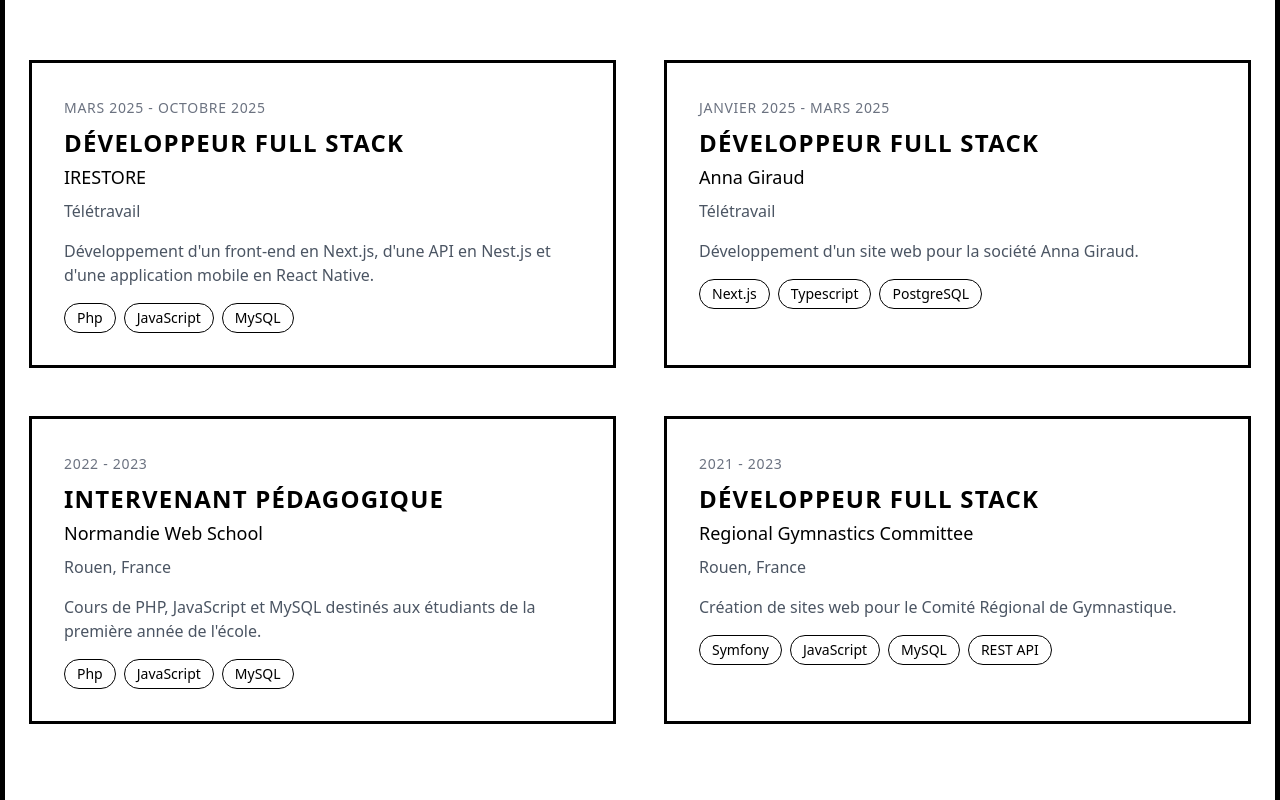
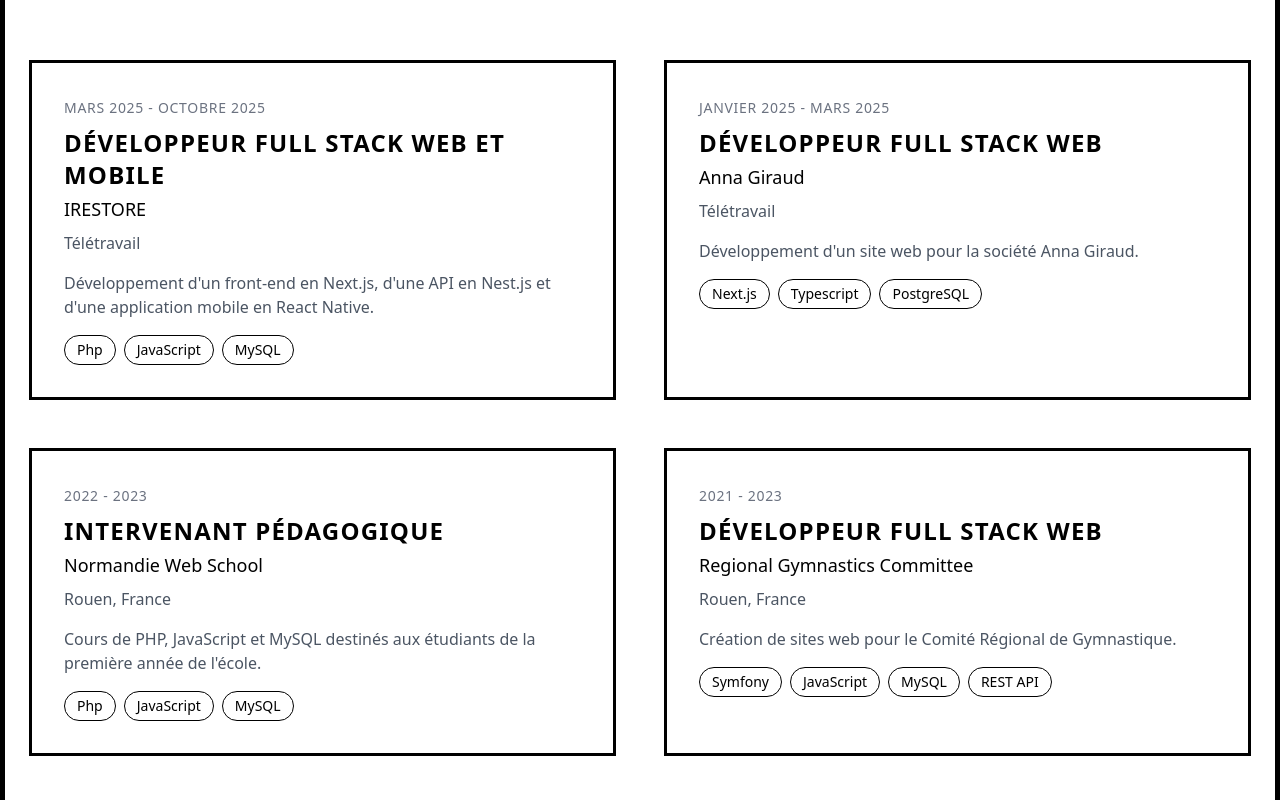
Before and after one commit to anthonyvouin/landingpage, a Next.js app: page / in a window 1280 px wide. Shown: the part 1940-2740 px from the top of the page. Built offline with nearby package versions, Linux system fonts and the light colour scheme.

Commit message:
UPDATE HTML

```diff
--- a/app/components/Experiences.tsx
+++ b/app/components/Experiences.tsx
@@ -7,7 +7,7 @@
     {
       id: 1,
       period: "MARS 2025 - OCTOBRE 2025",
-      title: "Développeur Full Stack",
+      title: "Développeur Full Stack web et mobile",
       company: "IRESTORE",
       location: "Télétravail",
       description: "Développement d'un front-end en Next.js, d'une API en Nest.js et d'une application mobile en React Native.",
@@ -16,7 +16,7 @@
     {
       id: 2,
       period: "Janvier 2025 - MARS 2025",
-      title: "Développeur Full Stack",
+      title: "Développeur Full Stack web",
       company: "Anna Giraud",
       location: "Télétravail",
       description: "Développement d'un site web pour la société Anna Giraud.",
@@ -34,7 +34,7 @@
     {
       id: 4,
       period: "2021 - 2023",
-      title: "Développeur Full Stack",
+      title: "Développeur Full Stack web",
       company: "Regional Gymnastics Committee",
       location: "Rouen, France",
       description: "Création de sites web pour le Comité Régional de Gymnastique.",
--- a/app/components/Skills.tsx
+++ b/app/components/Skills.tsx
@@ -9,7 +9,7 @@
       skills: [
         { name: "React", level: 80 },
         { name: "Next.js", level: 80 },
-        { name: "Angular", level: 80 },
+        { name: "Angular", level: 70 },
         { name: "TypeScript", level: 90 },
         { name: "Tailwind CSS", level: 90 },
       ]
@@ -17,7 +17,7 @@
     {
       title: "Backend",
       skills: [
-        { name: "Node.js", level: 90 },
+        { name: "Node.js", level: 80 },
         { name: "Nest", level: 80 },
         { name: "Express", level: 80 },
       ]
@@ -25,9 +25,9 @@
     {
       title: "Database",
       skills: [
-        { name: "MongoDB", level: 75 },
-        { name: "PostgreSQL", level: 70 },
-        { name: "MySQL", level: 70 },
+        { name: "MongoDB", level: 90},
+        { name: "PostgreSQL", level: 90 },
+        { name: "MySQL", level: 90 },
       ]
     },
     {
```
